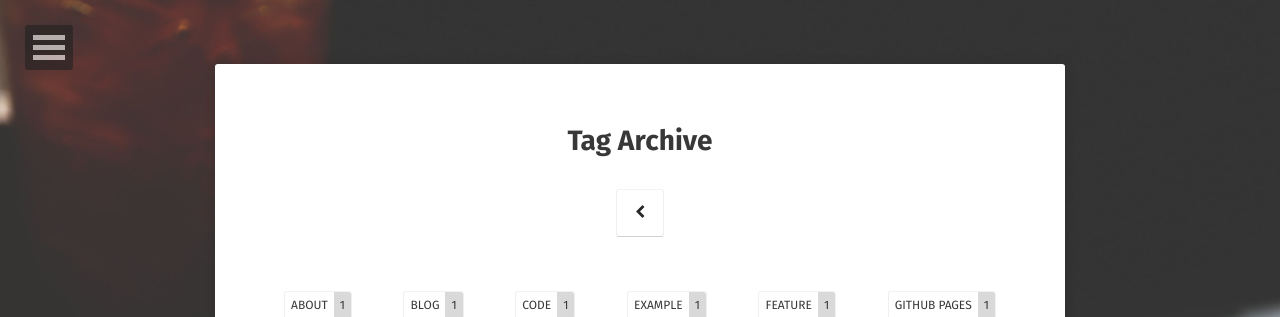
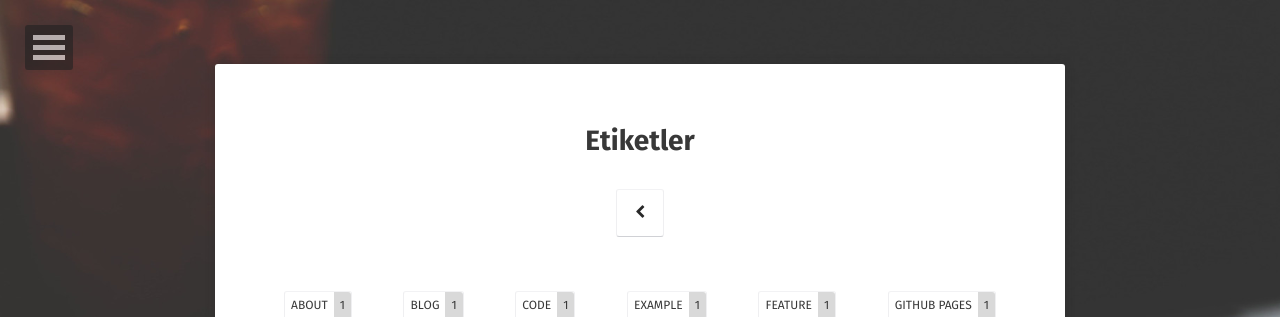
Before and after one commit to alikaraca/alikaraca.github.io, a Jekyll site: the page built from tags/index.html, in a window 1280 px wide and 900 px high. Shown: the top 317 px of the window. Built offline with Jekyll 4.4.1, drawn with Linux system fonts in a browser that asks for light colours; some web fonts are replaced.

Commit message:
Update index.html

```diff
--- a/tags/index.html
+++ b/tags/index.html
@@ -1,7 +1,7 @@
 ---
 layout: page
-title: Tag Archive
-description: "An archive of posts sorted by tag."
+title: Etiketler
+description: ""
 comments: false
 ---
 
```
